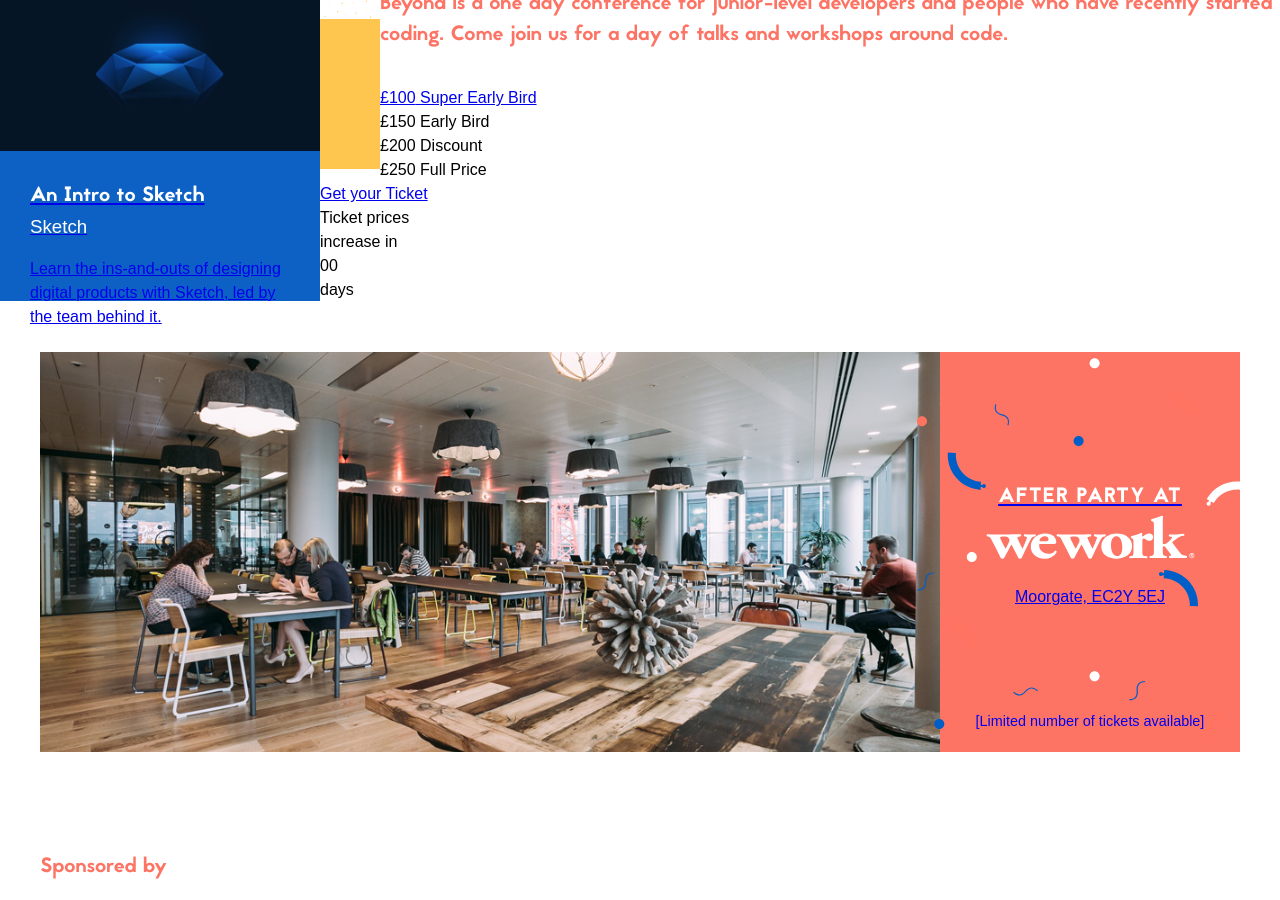
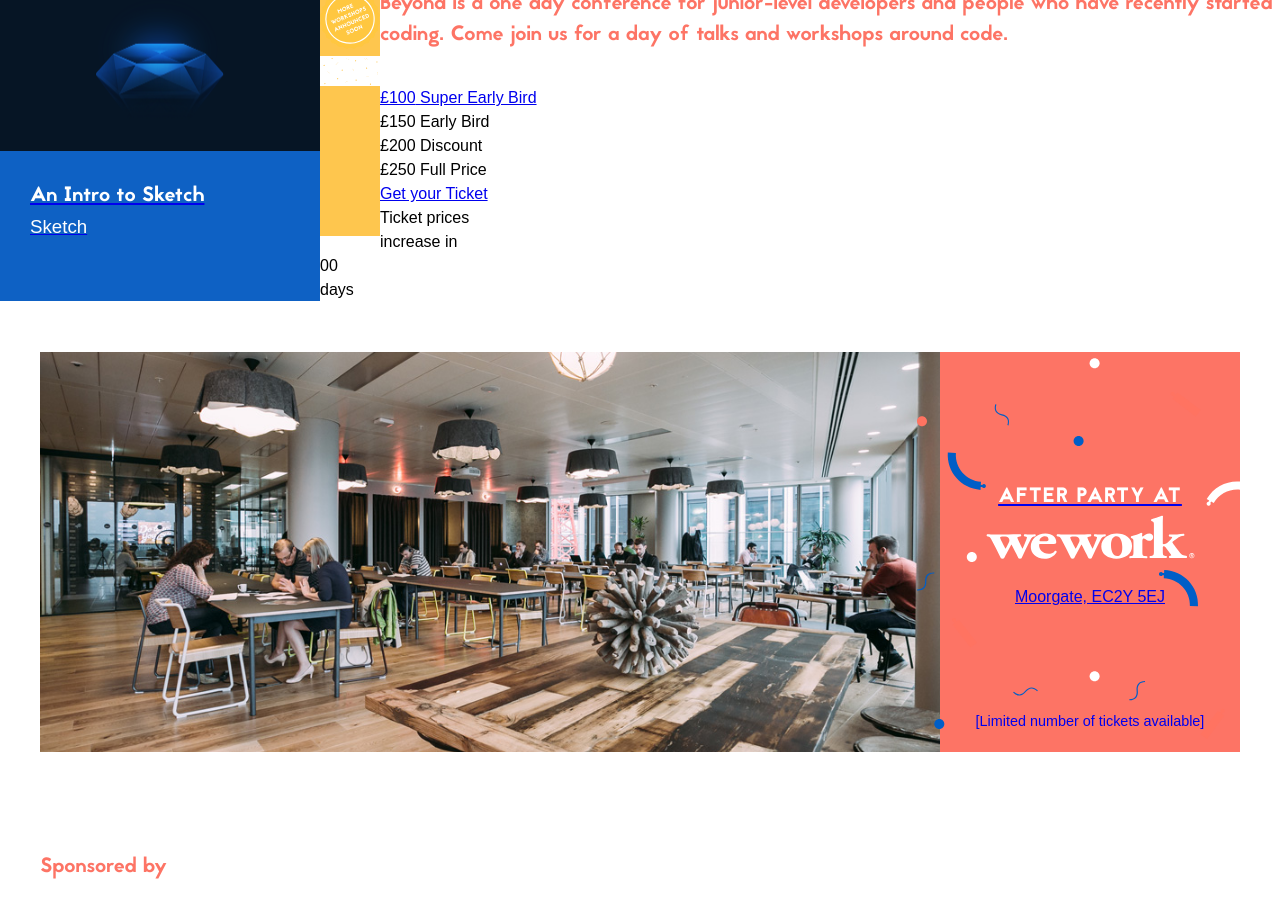
Before and after one commit to Sambillingham/beyond, a Jekyll site: the page built from index.html, in a window 1280 px wide and 900 px high, scrolled down 7773 px. Built offline with Jekyll 4.4.1, drawn with Linux system fonts in a browser that asks for light colours; some web fonts are replaced.

Commit message:
:art::memo: add coming soon badge, remove desc from workshops

```diff
--- a/_includes/workshop-coming-soon.html
+++ b/_includes/workshop-coming-soon.html
@@ -1,4 +1,5 @@
 <div class="speaker speaker--workshop speaker--coming-soon speaker--workshop-comming-soon">
+  <img src="/img/more-workshops-badge.svg" class="workshop__comming-soon-badge">
   <img class="speaker__image" src="img/workshop-coming-soon-top.svg">
-  <div class="speaker__info speaker__info--workshop"></div>
+  <div class="speaker__info workshop__info speaker__info--workshop"></div>
 </div>
--- a/index.html
+++ b/index.html
@@ -165,10 +165,9 @@
 
   <a href="/schedule#anchor-w-sketch" class="speaker speaker--small speaker--workshop">
     <img class="speaker__image" src="/img/workshop-sketch.png">
-    <div class="speaker__info">
+    <div class="speaker__info workshop__info">
       <h2 class="speaker__title">An Intro to Sketch</h2>
       <h3 class="speaker__name">Sketch</h3>
-      <p class="workshop__desc">Learn the ins-and-outs of designing digital products with Sketch, led by the team behind it.</p>
     </div>
   </a>
 
```
Also changed, not shown: sass/partials/_speakers.scss (+11 -0 lines), img/more-workshops-badge.png (added), img/more-workshops-badge.svg (added), img/workshop-coming-soon-bottom.png, img/workshop-coming-soon-bottom.svg.
